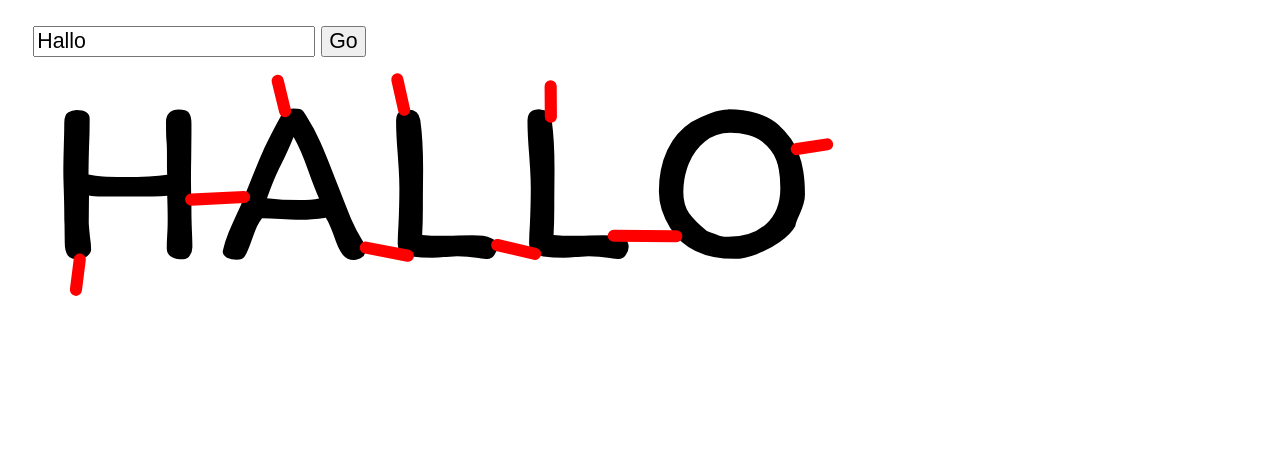
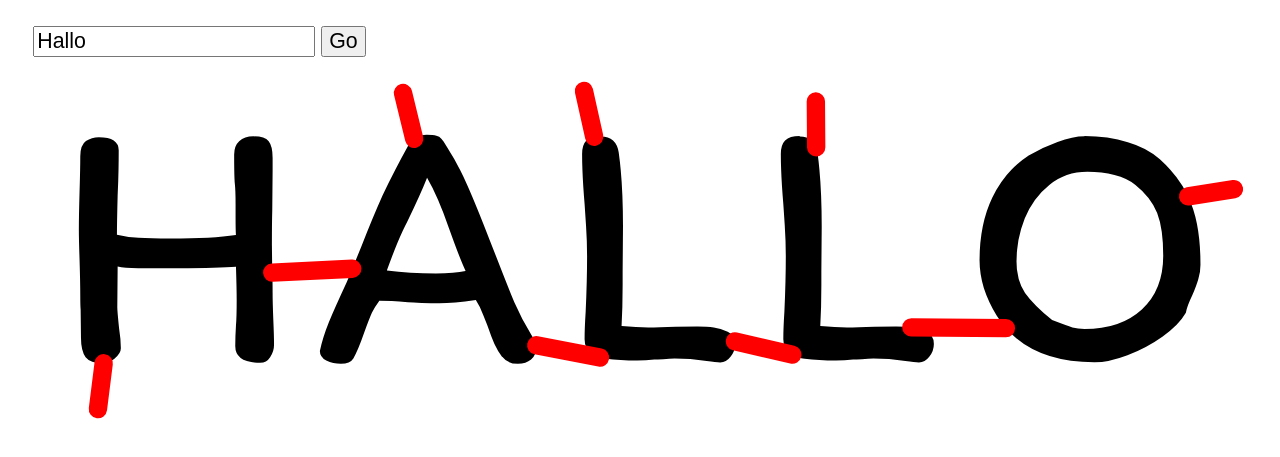
Before and after one commit to malteschmitz/r2r, a plain HTML site: page index.html in a window 1280 px wide. Shown: the part 85-542 px from the top of the page. Drawn offline with Linux system fonts and the light colour scheme.

Commit message:
Properly set width

```diff
--- a/index.html
+++ b/index.html
@@ -30,7 +30,7 @@
 </div>
 
 <script>
-  let font = [
+  const font = [
     "m5.16 5.54q-.101-.132-.171-.287-.0698-.163-.147-.388-.0155-.0388-.0931-.233-.0698-.194-.163-.334-.489.0698-.799.0698-.171 0-.38-.00776-.202-.0155-.303-.0155-.388-.031-.621-.031-.0931.124-.163.264-.0621.14-.163.419-.14.404-.241.574-.0698.116-.272.116-.171 0-.318-.0698-.14-.0776-.14-.21.0621-.295.194-.621.14-.334.396-.885l.31-.761q.256-.652.466-1.12.217-.466.567-1.1.0466-.0931.155-.155.109-.0699.241-.0699.147 0 .21.0233.0698.0155.109.0621.0388.0388.116.171.264.411.45.846.194.435.489 1.2l.163.411q.217.559.373.939.163.373.357.683.124.202.124.279 0 .186-.116.287-.109.0931-.287.0931-.225 0-.341-.155zm-.799-1.88q-.124-.264-.357-.916-.241-.698-.481-1.11-.147.373-.435.962-.194.365-.442 1.06.497.0621 1.07.0621.411 0 .644-.0543z",
     "m4.5 3.04q.567.0698.838.365.279.287.279.714t-.318.807q-.31.38-.799.59-.217.0854-.574.124-.349.0388-.722.0388-.621 0-1.27-.116-.116-.0233-.248-.116-.124-.0931-.124-.272-.0078-.714-.0543-1.99l-.0078-.427q-.031-.993-.031-1.56 0-.101.116-.233.124-.14.295-.155.101 0 .194-.00776.877-.0854 1.17-.0854.582 0 1.02.116.45.109.745.404.109.124.179.318.0698.186.0698.365.0078.38-.202.698-.202.318-.559.419zm-1.21-1.66q-.264 0-.551.031-.279.031-.473.0776l.0466 1.47.279-.00776q.675-.0698.993-.116.202-.0466.396-.179.194-.14.318-.287.132-.155.132-.233 0-.116-.0466-.233-.0466-.124-.101-.179-.21-.202-.427-.272-.217-.0698-.567-.0698zm-.955 3.62q.396.0543.753.0543.784 0 1.23-.202.458-.21.458-.792 0-.233-.349-.388-.349-.155-.753-.155-.272 0-.691.0621-.334.0466-.652.0621.0155.466.0155.59 0 .241-.0078.365z",
     "m5.34 1.49q.116.14.163.225.0466.0854.0466.163 0 .0931-.124.217-.116.124-.233.124-.155 0-.248-.0466-.0931-.0466-.155-.147-.147-.233-.341-.411-.194-.186-.52-.186-.318 0-.714.147t-.582.365q-.419.512-.419 1.36 0 .675.419 1.16.442.497 1.12.497.31 0 .675-.109.373-.116.59-.373h-.0078q.14-.147.349-.147.124 0 .233.109.116.109.116.217 0 .116-.0388.21-.031.0854-.124.194-.318.349-.815.489-.489.132-1.12.132-.52 0-1-.248-.473-.248-.784-.629-.155-.225-.303-.644-.14-.427-.14-.691 0-.675.202-1.28.21-.613.621-.978.272-.248.784-.373.512-.124.939-.124.341 0 .582.101.248.0931.427.256.179.155.404.427z",
@@ -68,10 +68,11 @@
     "m4.33 3.09q.473.186.761.497t.287.714q0 .116-.0543.295-.0466.171-.132.295-.512.792-1.81.792-.675 0-1.17-.272-.497-.279-.497-.83 0-.784 1.08-1.34-1.01-.373-1.01-1.1 0-.442.248-.745.248-.303.652-.45.411-.147.893-.147.357 0 .73.171.373.163.512.427.14.295.14.551 0 .334-.14.613-.132.279-.489.536zm-.807-.233q.248-.163.38-.264.14-.109.233-.256.101-.155.101-.357 0-.233-.186-.388-.186-.155-.45-.155-.567 0-.792.194-.217.194-.217.458 0 .21.14.357.14.14.31.225.178.0776.481.186zm1.03 1.39q0-.132-.171-.279-.163-.147-.388-.256-.225-.116-.38-.155-.264.109-.582.349-.318.233-.388.341-.0776.109-.109.186-.0233.0698-.0233.171 0 .116.14.225.14.101.334.163.194.0621.334.0621.551 0 .893-.217.341-.225.341-.59z",
     "m3.19 4.9q.264-.0854.504-.31.248-.225.411-.504.171-.287.202-.551-.217.155-.442.217-.225.0621-.52.0621-.396 0-.652-.132-.256-.14-.543-.396-.0466-.0466-.116-.202-.0699-.163-.124-.396-.0543-.241-.0543-.489 0-.225.14-.473.14-.248.349-.442.217-.202.411-.287.179-.0776.411-.132.241-.0621.404-.0621.551 0 .924.256.38.256.559.683.179.427.179.947 0 .893-.396 1.63-.396.73-1 1.13-.101.0698-.349.155-.241.0776-.442.0776-.155 0-.272-.14-.116-.14-.116-.318 0-.124.0854-.171.0854-.0543.279-.109zm.38-3.44q-.124 0-.295.0543-.163.0466-.279.116-.132.0776-.256.241-.116.155-.116.241 0 1.02.823 1.02.186 0 .411-.0776.233-.0854.388-.233.155-.147.155-.334 0-.512-.217-.768-.21-.256-.613-.256z"
   ];
-  let alphabet = "ABCDEFGHIJKLMNOPQRSTUVWXYZ0123456789".split('');
+  const alphabet = "ABCDEFGHIJKLMNOPQRSTUVWXYZ0123456789".split('');
   const NUM_POINTS = 100;
+  let character_distance = 1;
 
-  let getPoints = node => {
+  function getPoints(node) {
     let len = node.getTotalLength();
     let nodes = [];
     for (let i = 0; i < NUM_POINTS; i++) {
@@ -81,7 +82,9 @@
     return nodes;
   }
 
-  let randomElement = a => a[Math.floor(Math.random() * a.length)];
+  function randomElement(array) {
+    return array[Math.floor(Math.random() * array.length)];
+  }
 
   function randomRightElement(points, tolerance) {
     let max = Math.max(...points.map(p => p.x));
@@ -103,7 +106,7 @@
     return randomElement(points.filter(p => Math.abs(p.y - min) < tolerance));
   }
 
-  let createLine = (from, to) => {
+  function createLine(from, to) {
     let line = document.createElementNS("http://www.w3.org/2000/svg", 'line');
     line.setAttribute("x1", from.x);
     line.setAttribute("y1", from.y);
@@ -115,13 +118,19 @@
     return line;
   }
 
-  let createCircle = (p) => {
+  function createCircle(p) {
     let line = document.createElementNS("http://www.w3.org/2000/svg", 'circle');
     line.setAttribute("r", "0.3");
     line.setAttribute("fill", "yellow");
     line.setAttribute("cx", p.x);
     line.setAttribute("cy", p.y);
     return line;
+  }
+
+  function createPath(d) {
+    let node = document.createElementNS("http://www.w3.org/2000/svg", 'path');
+    node.setAttribute("d", d);
+    return node;
   }
 
   function middlePoints(ps, p) {
@@ -143,20 +152,16 @@
     return Math.sqrt(dx*dx + dy*dy);
   }
 
-  let update = () => {
+  function update() {
     svg.innerHTML = "";
 
     let text = inputString.value;
     let characters = text.toUpperCase().split('').filter(c => alphabet.includes(c));
 
-    svg.setAttribute("viewBox", `0 -1 ${characters.length * 7 + 5} 10`)
-
     let paths = characters.map(c => {
-      let characterNode = document.createElementNS("http://www.w3.org/2000/svg", 'path');
-      let path = font[alphabet.indexOf(c)];
-      characterNode.setAttribute("d", path);
-      svg.appendChild(characterNode);
-      return characterNode;
+      let node = createPath(font[alphabet.indexOf(c)]);
+      svg.appendChild(node);
+      return node;
     });
     let contours = paths.map(p => {
       let c = p.cloneNode();
@@ -172,18 +177,17 @@
     let leftPoints = points.map(ps => randomLeftElement(middlePoints(ps), 0.5));
     let rightPoints = points.map(ps => randomRightElement(middlePoints(ps), 0.5));
 
-    console.log(leftPoints);
-    console.log(rightPoints);
-
-    let dx = 1;
+    let dx = character_distance;
     let offsets = [dx-mins[0]];
     for (let i = 0; i < points.length - 1; i++) {
-      dx += widths[i] + 1;
+      dx += widths[i] + character_distance;
       offsets[i+1] = dx - mins[i+1];
     }
     offsets.forEach((offset, i) => {
       paths[i].setAttribute("transform", `translate(${offset}, 0)`);
     });
+    let width = widths.reduce((acc, w) => acc + w) + character_distance * (widths.length + 1);
+    svg.setAttribute("viewBox", `0 -1 ${width} 10`);
 
     for (let i = 0; i < points.length - 1; i++) {
       let a = moveX(rightPoints[i], offsets[i]);
```
